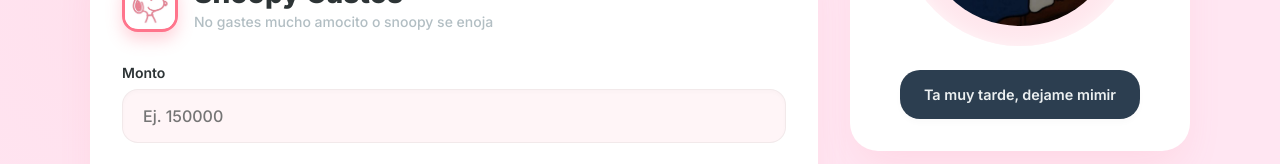
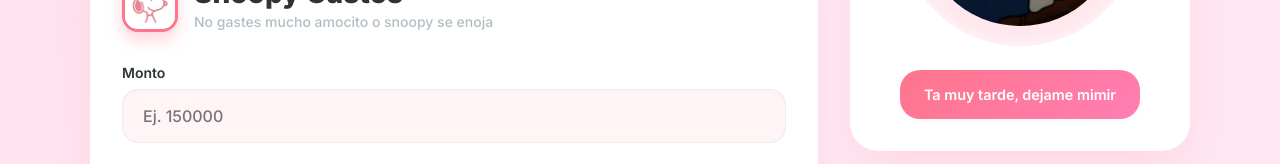
Before and after one commit to andresrmartinez2524-tech/App-gastos, a React (Vite) app: page / in a window 1280 px wide. Shown: the part 330-494 px from the top of the page. Built offline with nearby package versions, Linux system fonts and the light colour scheme; no server answers; the database is empty.

Commit message:
Cambiar el color del mensaje de dormir a rosado

```diff
--- a/src/index.css
+++ b/src/index.css
@@ -717,8 +717,8 @@ button:active {
 }
 
 .status-badge.sleeping {
-  background: #2c3e50;
-  color: #ecf0f1;
+  background: var(--primary-gradient);
+  color: white;
 }
 
 /* ZZZ Animation */
```
